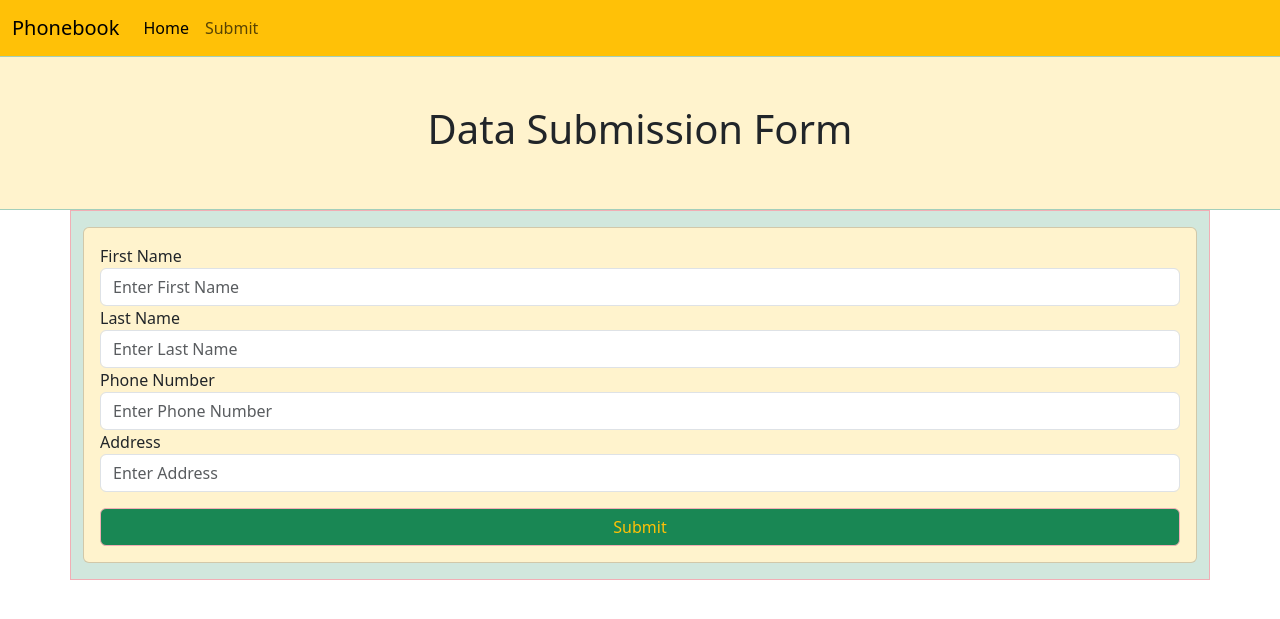
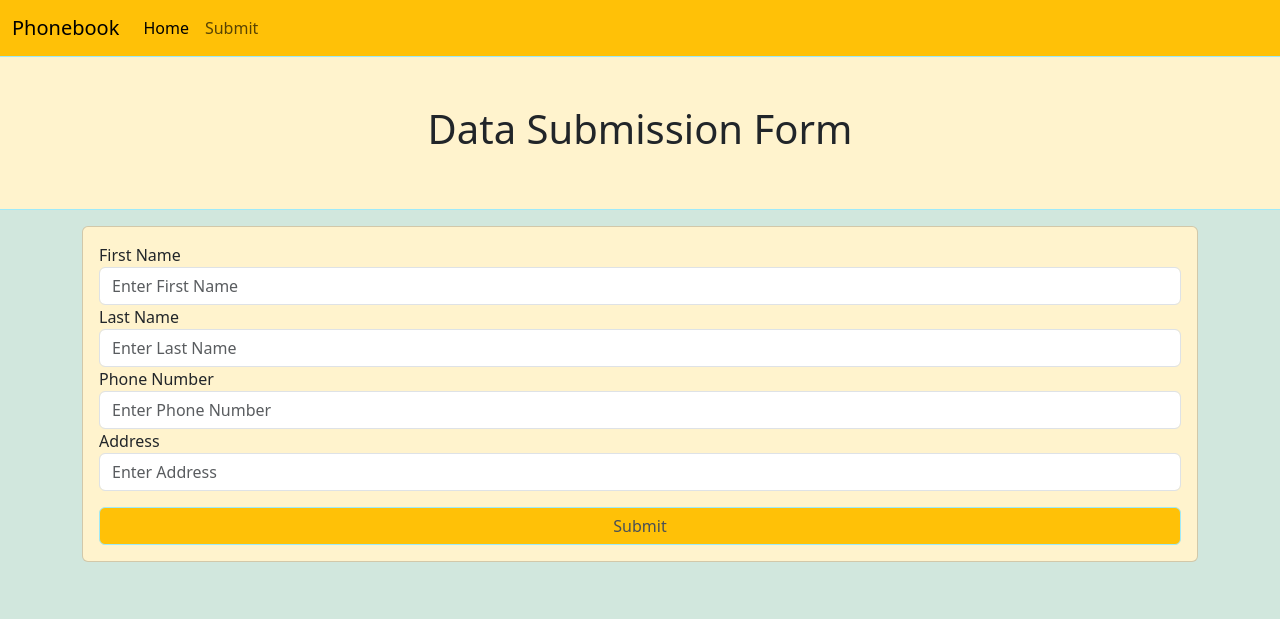
Before and after one commit to jwjacobson/phonebook, a Flask app: page /submission in a window 1280 px wide. Shown: the top 619 px of the page. Run offline with Flask 2, Linux system fonts and the light colour scheme.

Commit message:
Adjust colors

```diff
--- a/app/templates/base.html
+++ b/app/templates/base.html
@@ -7,7 +7,7 @@
     <title>Phonebook | {% block title %} {% endblock %}</title>
     <link rel="stylesheet" href="https://cdn.jsdelivr.net/npm/bootstrap@5.3.0-alpha1/dist/css/bootstrap.min.css">
 </head>
-<body>
+<body class="bg-success-subtle">
 
     {% include 'nav.html' %}
 
@@ -15,7 +15,7 @@
         {% include 'alerts.html' %}
     </div>
 
-    <div class="row bg-warning-subtle border border-success-subtle py-5">
+    <div class="row bg-warning-subtle border border-info-subtle py-5">
         <div class="col text-center">
             {% block header %}
                 <h1>Blarg</h1>
--- a/app/templates/submission.html
+++ b/app/templates/submission.html
@@ -8,7 +8,7 @@
 
 {% block content %}
     <div class="row">
-        <div class="col bg-success-subtle border border-danger-subtle pb-3">
+        <div class="col bg-success-subtle">
             <div class="card mt-3 bg-warning-subtle">
                 <div class="card-body">
                     <form action="" method="post">
@@ -26,7 +26,7 @@
                         {{ form.address.label }}
                         {{ form.address(class="form-control", placeholder="Enter Address") }}
 
-                        {{ form.submit(class="btn btn-success text-warning border border-danger-subtle w-100 mt-3") }}
+                        {{ form.submit(class="btn btn-warning text-dark-emphasis border border-info-subtle w-100 mt-3") }}
 
                     </form>
                 </div>
```
